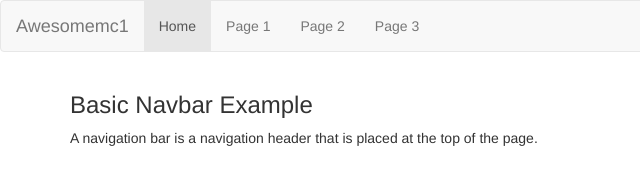
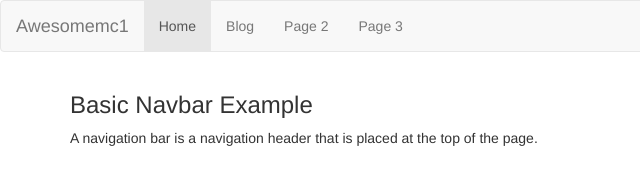
Before and after one commit to awesomehd1/awesomemc1-blog, a plain HTML site: page index.html in a window 1280 px wide. Shown: the full height of the page, 0-640 px from the left. Drawn offline with nearby package versions, Linux system fonts and the light colour scheme.

Commit message:
Update index.html

```diff
--- a/index.html
+++ b/index.html
@@ -17,7 +17,7 @@
     </div>
     <ul class="nav navbar-nav">
       <li class="active"><a href="#">Home</a></li>
-      <li><a href="#">Page 1</a></li>
+      <li><a href="9.html">Blog</a></li>
       <li><a href="#">Page 2</a></li>
       <li><a href="#">Page 3</a></li>
     </ul>
```
